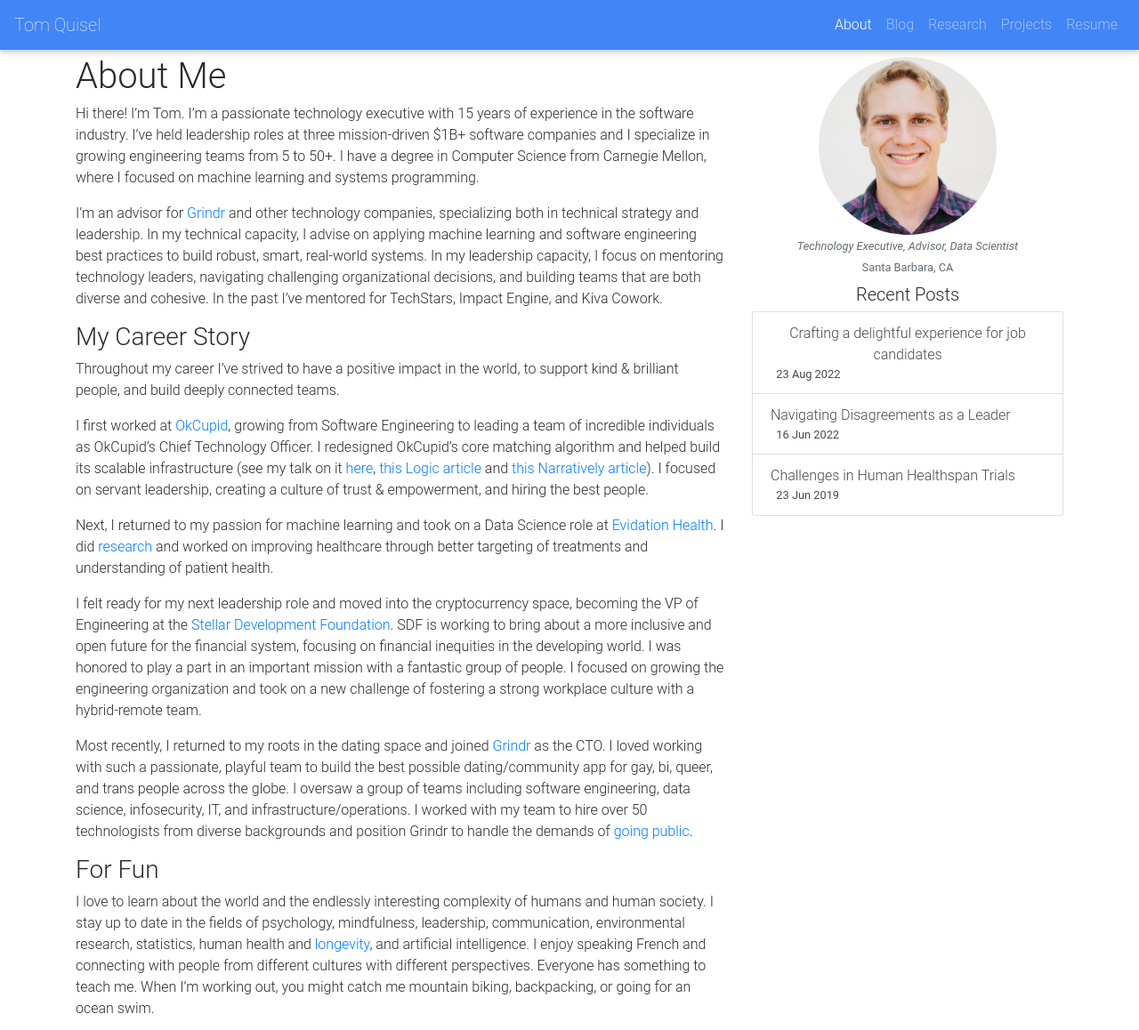
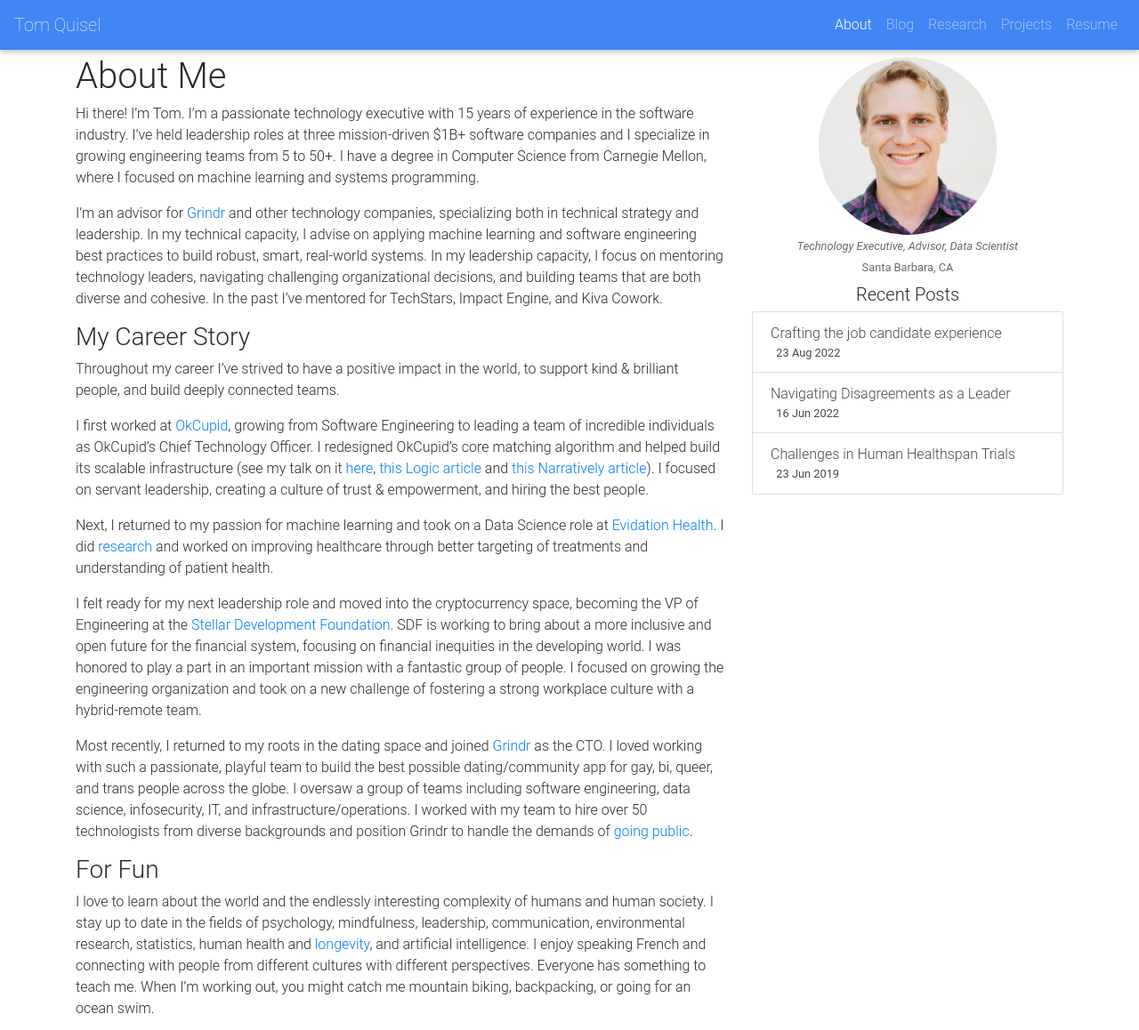
Before and after one commit to tomquisel/tomquisel.github.io, a Jekyll site: the page built from index.md, in a window 1280 px wide, cut to the strip 0-1158 px from the top of the page. Shown: the whole strip at 89% size. Built offline with Jekyll 4.4.1, drawn with Linux system fonts in a browser that asks for light colours; nearby versions of some CDN libraries.

Commit message:
Update 2022-08-23-candidate-experience.md
Shorten title

```diff
--- a/_posts/2022-08-23-candidate-experience.md
+++ b/_posts/2022-08-23-candidate-experience.md
@@ -1,6 +1,6 @@
 ---
 layout: post
-title: "Crafting a delightful experience for job candidates"
+title: "Crafting the job candidate experience"
 img: rainbow_walkers.png
 excerpt: 7 tips to help you create a stellar candidate experience
 subtitle: 7 tips to help you create a stellar candidate experience
```
Also changed, not shown: other parts of _posts/2022-08-23-candidate-experience.md (+1 -1 lines).
